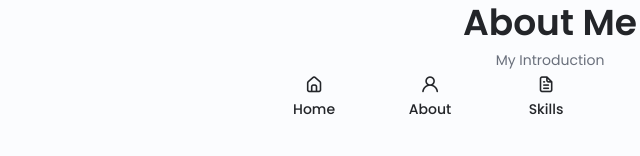
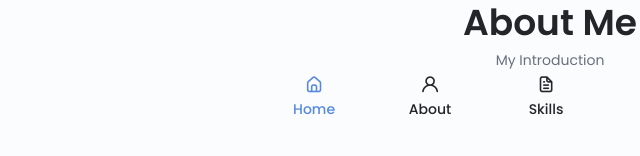
Before and after one commit to bshin132/myportfolio, a plain HTML site: page index.html in a window 1280 px wide. Shown: the part 640-796 px from the top of the page, 90-730 px from the left. Drawn offline with nearby package versions, Linux system fonts and the light colour scheme.

Commit message:
function for highlighting selected page

```diff
--- a/assets/css/styles.css
+++ b/assets/css/styles.css
@@ -221,6 +221,12 @@ img {
 .show-menu {
   bottom: 0;
 }
+
+/* ACTIVE LINK */
+.active-link {
+  color: var(--first-color);
+}
+
 
 /* HOME */
 .home__container {
--- a/assets/js/main.js
+++ b/assets/js/main.js
@@ -105,3 +105,23 @@ let swiper = new Swiper(".portfolio__container", {
     clickable: true,
   },
 });
+
+// SECTIONS ACTIVE LINK
+const sections = document.querySelectorAll('section[id]')
+
+function scrollActive(){
+    const scrollY = window.pageYOffset
+
+    sections.forEach(current =>{
+        const sectionHeight = current.offsetHeight
+        const sectionTop = current.offsetTop - 50;
+        sectionId = current.getAttribute('id')
+
+        if(scrollY > sectionTop && scrollY <= sectionTop + sectionHeight){
+            document.querySelector('.nav__menu a[href*=' + sectionId + ']').classList.add('active-link')
+        }else{
+            document.querySelector('.nav__menu a[href*=' + sectionId + ']').classList.remove('active-link')
+        }
+    })
+}
+window.addEventListener('scroll', scrollActive)
--- a/index.html
+++ b/index.html
@@ -24,7 +24,7 @@
         <div class="nav__menu" id="nav-menu">
           <ul class="nav__list grid">
             <li class="nav__item">
-              <a href="#home" class="nav__link">
+              <a href="#home" class="nav__link active-link">
                 <i class="uil uil-estate nav__icon"></i> Home
               </a>
             </li>
```
